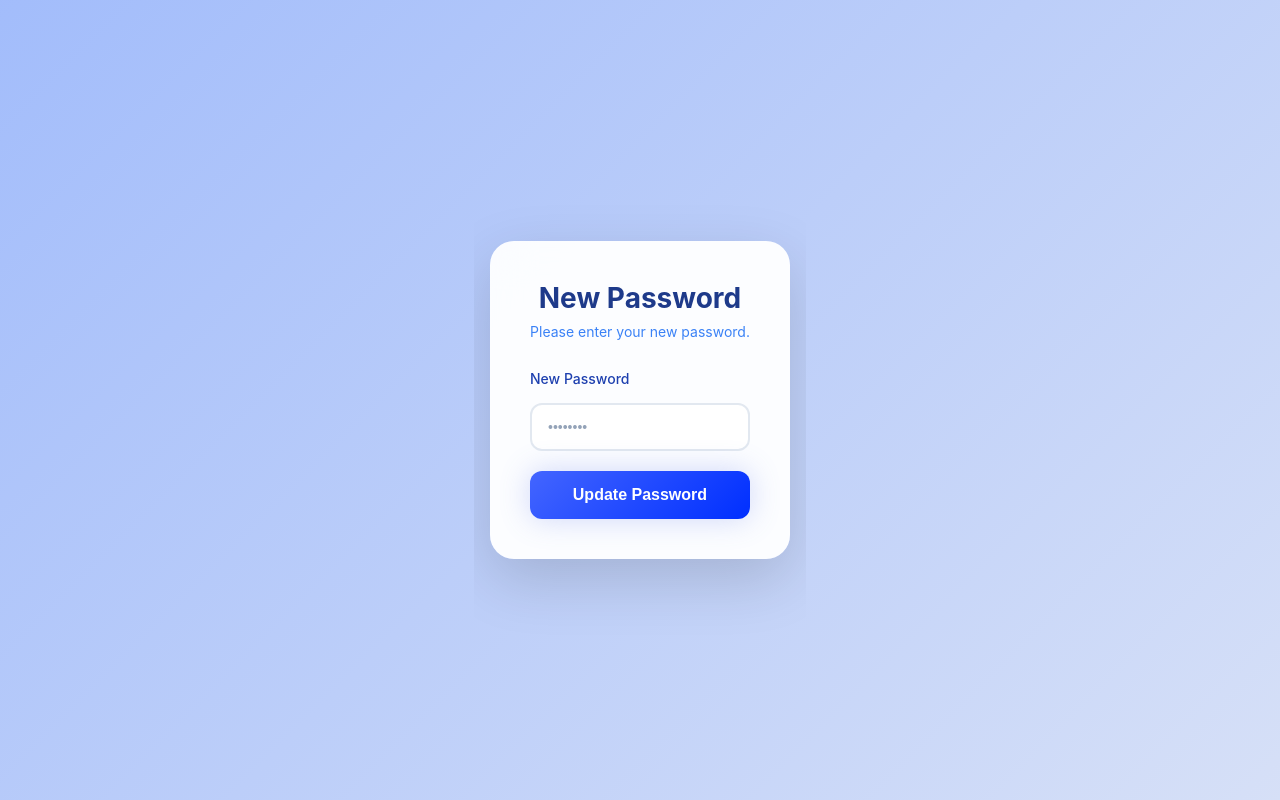
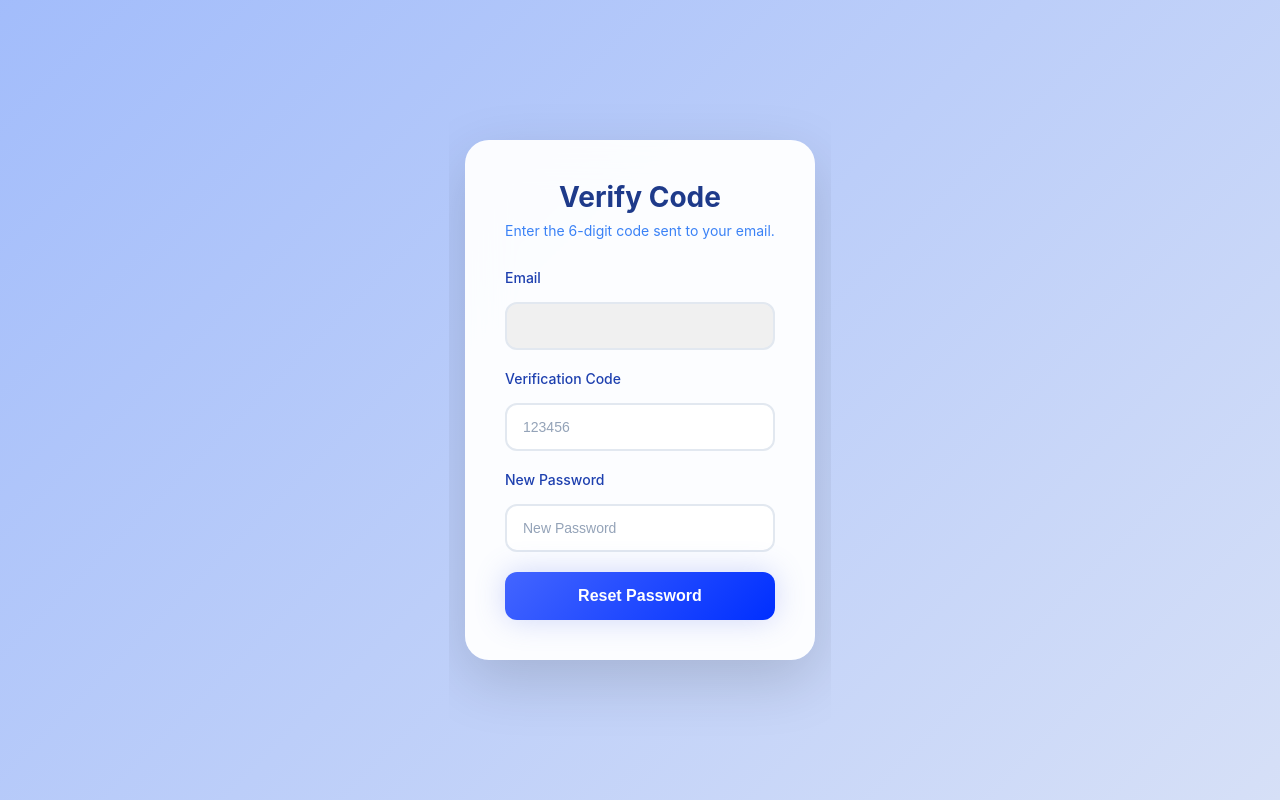
Before and after one commit to orla-ske/isep_web_app_G1B_proj, a PHP site: page /views/reset_password.php in a window 1280 px wide. Run offline with PHP 8.4, Linux system fonts and the light colour scheme.

Commit message:
Update reset password form and verification logic

```diff
--- a/views/reset_password.php
+++ b/views/reset_password.php
@@ -12,20 +12,36 @@
   <div class="content">
       <div class="card">
           <div class="welcome">
-        <h1>New Password</h1>
-        <p>Please enter your new password.</p>
+              <h1>Verify Code</h1>
+              <p>Enter the 6-digit code sent to your email.</p>
           </div>
 
           <form id="reset-form">
-        <!-- 隐藏字段：Token 从 URL 获取 -->
-        <input type="hidden" name="token" value="<?php echo htmlspecialchars($_GET['token'] ?? ''); ?>">
+              <!-- 邮箱字段 (可以设为 readonly 只读，防止用户改错) -->
+              <div class="form-group">
+                  <label class="label">Email</label>
+                  <!-- email 从 URL 参数里取，例如 reset_password.php?email=abc@gmail.com -->
+                  <input type="email" name="email" class="input"
+                         value="<?php echo htmlspecialchars($_GET['email'] ?? ''); ?>"
+                         readonly style="background-color: #f0f0f0;">
+              </div>
 
+              <!-- 验证码字段 -->
+              <div class="form-group">
+                  <label class="label">Verification Code</label>
+                  <input type="text" name="code" class="input" placeholder="123456" maxlength="6" required>
+              </div>
+
+              <!-- 新密码字段 -->
               <div class="form-group">
                   <label class="label">New Password</label>
-          <input type="password" name="password" class="input" placeholder="••••••••" required>
+                  <input type="password" name="password" class="input" placeholder="New Password" required>
               </div>
 
-        <button type="submit" class="submit-btn">Update Password</button>
+              <button type="submit" class="submit-btn">Reset Password</button>
+          </form>
+      </div>
+
       </form>
     </div>
   </div>
@@ -43,13 +59,13 @@
 
       if (data.status === 'success') {
         alert(data.message);
-        window.location.href = 'login.html'; // 重置成功回登录页
+        window.location.href = '../login.html'; // 重置成功回登录页
       } else {
         alert(data.message);
       }
     } catch (err) {
         console.error("🔥 捕获到的错误详情:", err); // 这行能让你在 Console 看到错误！
-        console.log("尝试访问的地址:", '../controllers/AuthController.php'); // 打印路径方便检查
+        console.log("尝试访问的地址:", '../controller/AuthController.php'); // 打印路径方便检查
         alert('System error: ' + err.message); // 把错误信息弹出来
     }
   });
```
Lines whose indentation alone changed are shown as unchanged.
